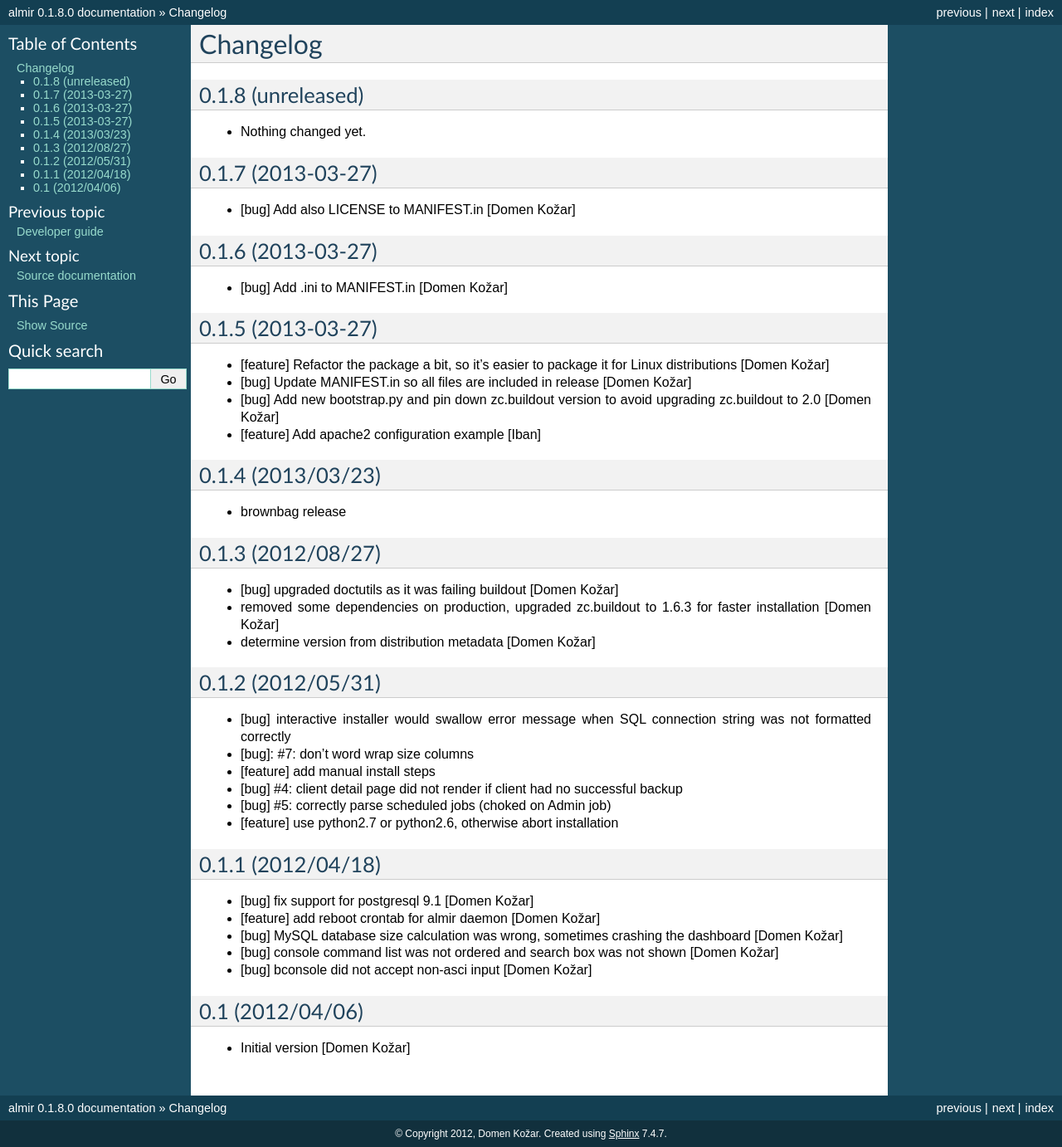
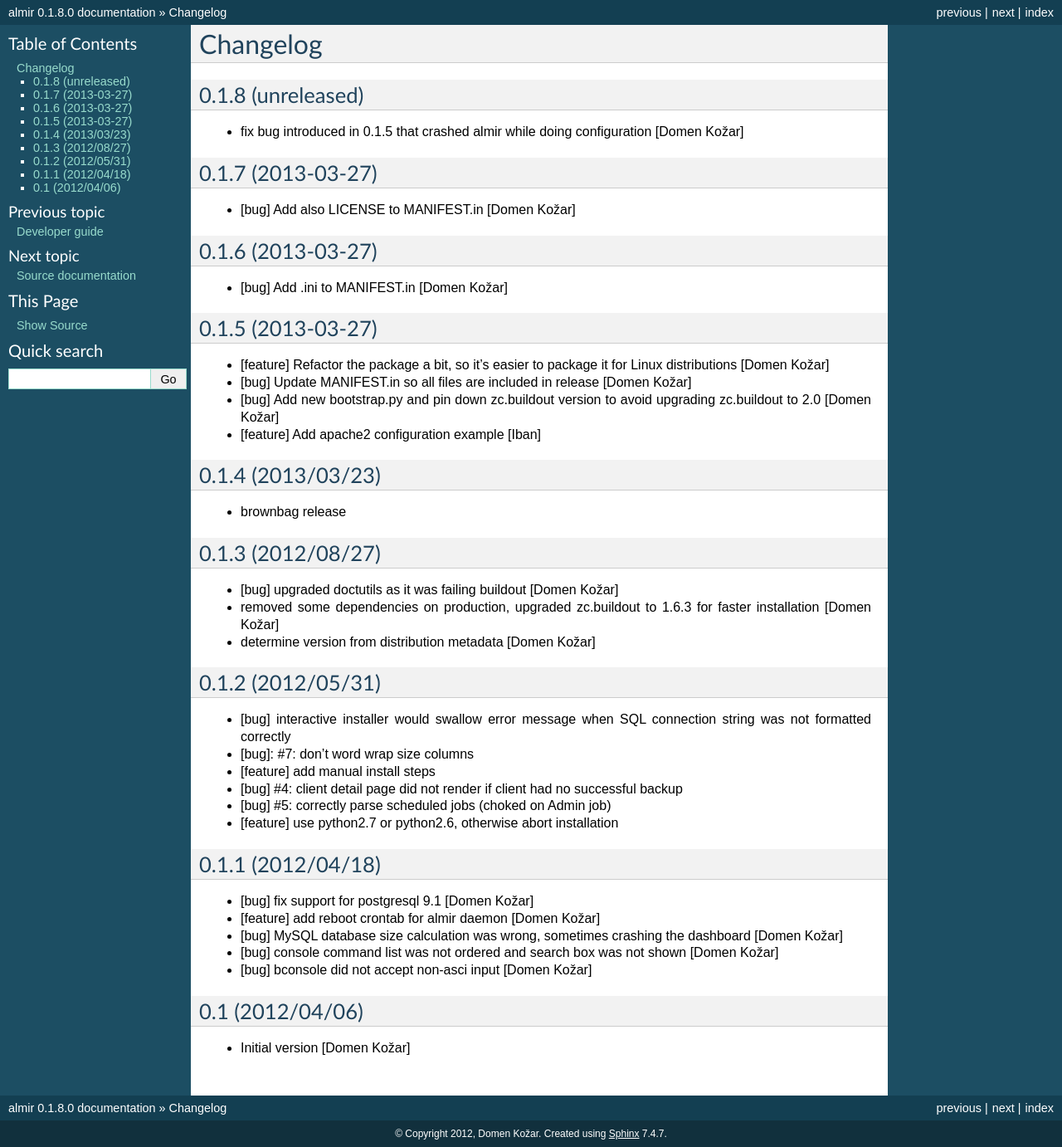
Before and after one commit to domenkozar/almir, a Sphinx documentation site: the page built from docs/source/changelog.rst, in a window 1280 px wide. Shown: the whole page at 83% size. Built offline with Sphinx 7.4.7, drawn with Linux system fonts in a browser that asks for light colours.

Commit message:
changelog

```diff
--- a/docs/source/changelog.rst
+++ b/docs/source/changelog.rst
@@ -4,7 +4,8 @@ Changelog
 0.1.8 (unreleased)
 ------------------
 
-- Nothing changed yet.
+- fix bug introduced in 0.1.5 that crashed almir while doing configuration
+  [Domen Kožar]
 
 
 0.1.7 (2013-03-27)
```
